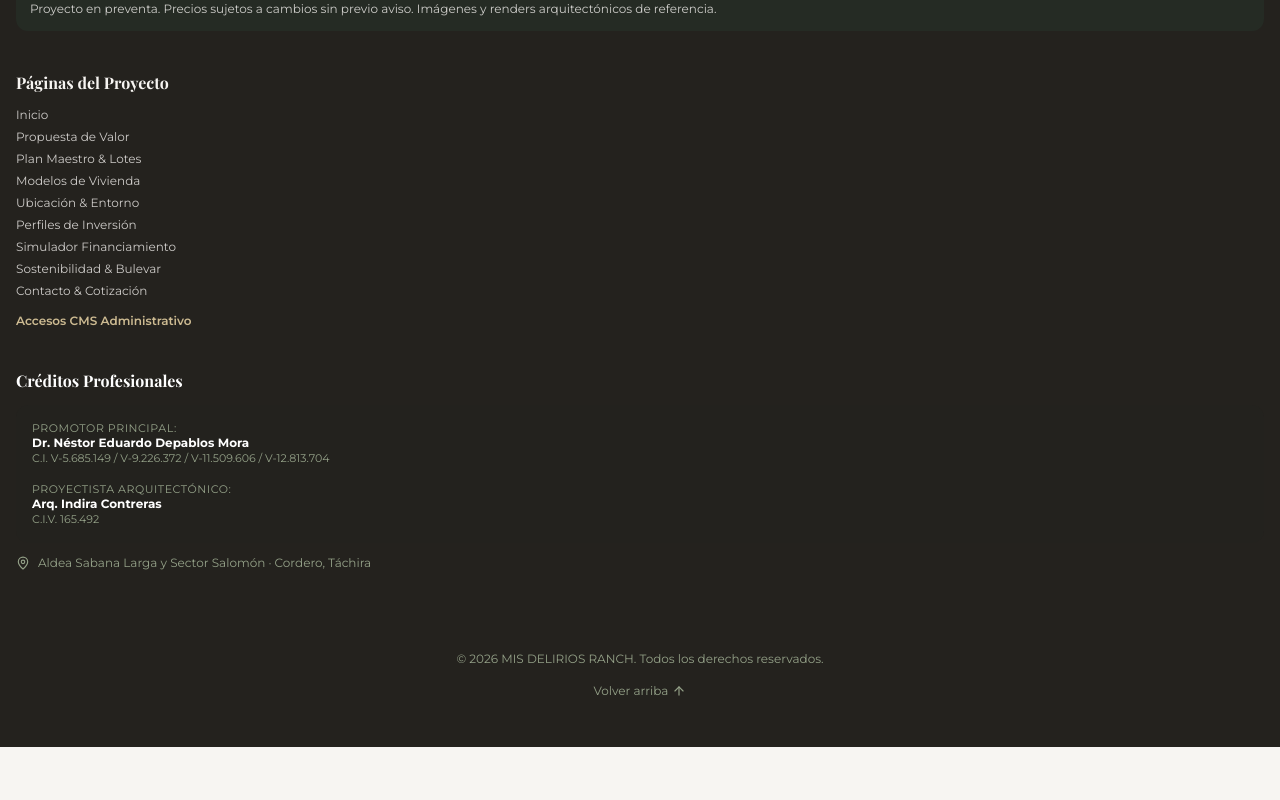
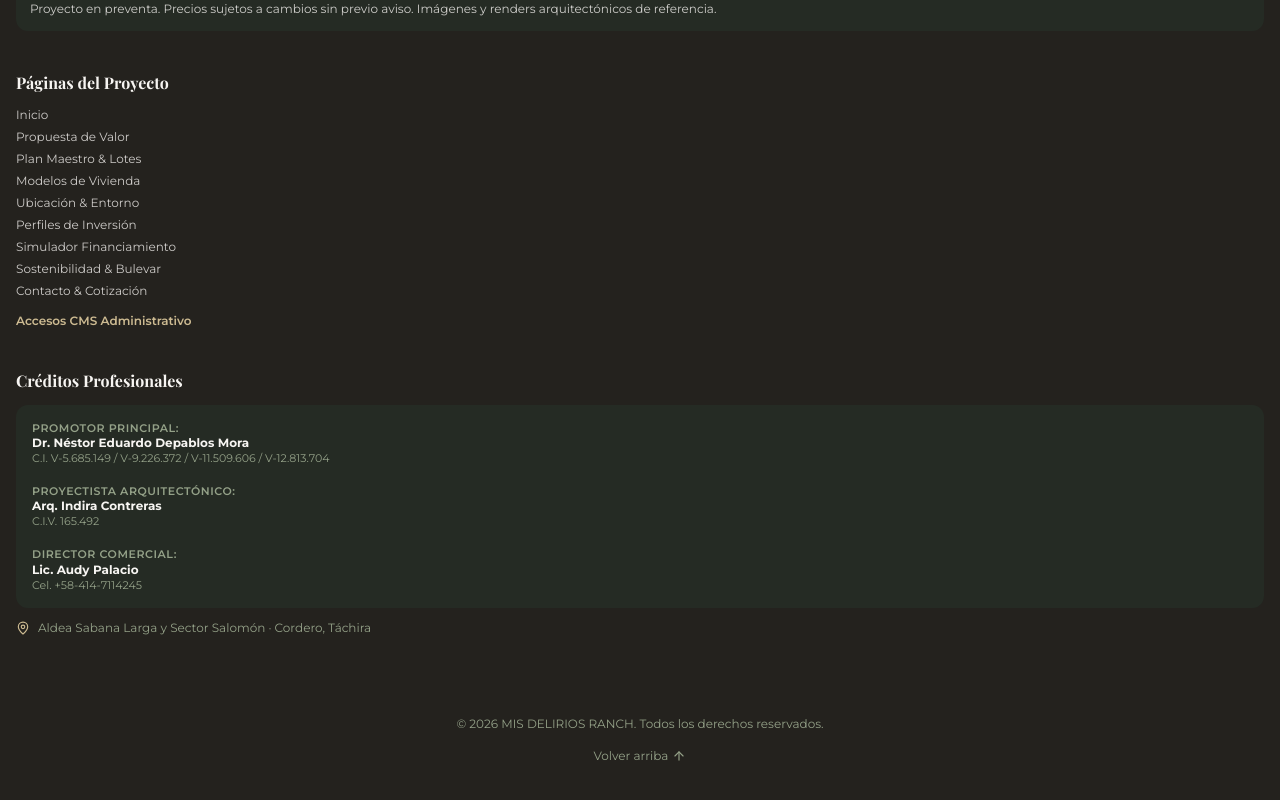
Before and after one commit to carlosmsalvatib/Carlos-M.-Salvati-B., a React (Vite) app: page / in a window 1280 px wide. Shown: the part 8569-9369 px from the top of the page. Before the commit the page ends 9316 px from the top, so only its background shows below. Built offline with nearby package versions, Linux system fonts and the light colour scheme; no server answers; a web font is replaced by a local one.

Commit message:
feat(footer): add Director Comercial Lic Audy Palacio to professional credits

```diff
--- a/src/components/FooterSection.tsx
+++ b/src/components/FooterSection.tsx
@@ -100,22 +100,27 @@
 
           {/* Credits and Authorship Column */}
           <div className="lg:col-span-4 space-y-3">
-            <h4 className="font-serif font-bold text-white text-base">Créditos Profesionales</h4>
-            <div className="space-y-2 text-xs sm:text-sm text-stone-300 bg-stone-900/60 p-4 rounded-xl border border-stone-800">
+            <h4 className="font-serif font-bold text-paramo-hueso text-base">Créditos Profesionales</h4>
+            <div className="space-y-2.5 text-xs sm:text-sm text-paramo-hueso/90 bg-paramo-verde/40 p-4 rounded-xl border border-paramo-salvia/30">
               <div>
-                <span className="text-stone-400 block text-[11px] uppercase tracking-wider">Promotor Principal:</span>
-                <strong className="text-white">{footer.credits.promoter}</strong>
-                <span className="block text-[11px] text-stone-400">{footer.credits.promoterCi}</span>
+                <span className="text-paramo-salvia block text-[11px] uppercase tracking-wider font-semibold">Promotor Principal:</span>
+                <strong className="text-paramo-hueso">{footer.credits.promoter}</strong>
+                <span className="block text-[11px] text-paramo-salvia">{footer.credits.promoterCi}</span>
               </div>
-              <div className="pt-2 border-t border-stone-800">
-                <span className="text-stone-400 block text-[11px] uppercase tracking-wider">Proyectista Arquitectónico:</span>
-                <strong className="text-white">{footer.credits.architect}</strong>
-                <span className="block text-[11px] text-stone-400">{footer.credits.architectCiv}</span>
+              <div className="pt-2 border-t border-paramo-salvia/20">
+                <span className="text-paramo-salvia block text-[11px] uppercase tracking-wider font-semibold">Proyectista Arquitectónico:</span>
+                <strong className="text-paramo-hueso">{footer.credits.architect}</strong>
+                <span className="block text-[11px] text-paramo-salvia">{footer.credits.architectCiv}</span>
+              </div>
+              <div className="pt-2 border-t border-paramo-salvia/20">
+                <span className="text-paramo-salvia block text-[11px] uppercase tracking-wider font-semibold">Director Comercial:</span>
+                <strong className="text-paramo-hueso">{footer.credits.commercialDirector || 'Lic. Audy Palacio'}</strong>
+                <span className="block text-[11px] text-paramo-salvia">Cel. {footer.credits.commercialDirectorPhone || '+58-414-7114245'}</span>
               </div>
             </div>
 
-            <div className="text-xs text-stone-400 flex items-center gap-2">
-              <MapPin className="w-3.5 h-3.5 text-emerald-400 flex-shrink-0" />
+            <div className="text-xs text-paramo-salvia flex items-center gap-2">
+              <MapPin className="w-3.5 h-3.5 text-paramo-bambu flex-shrink-0" />
               <span>Aldea Sabana Larga y Sector Salomón · Cordero, Táchira</span>
             </div>
           </div>
--- a/src/data/initialContent.ts
+++ b/src/data/initialContent.ts
@@ -490,6 +490,8 @@
     credits: {
       promoter: 'Dr. Néstor Eduardo Depablos Mora',
       architect: 'Arq. Indira Contreras',
+      commercialDirector: 'Lic. Audy Palacio',
+      commercialDirectorPhone: '+58-414-7114245',
       promoterCi: 'C.I. V-5.685.149 / V-9.226.372 / V-11.509.606 / V-12.813.704',
       architectCiv: 'C.I.V. 165.492',
     },
--- a/src/types.ts
+++ b/src/types.ts
@@ -333,6 +333,8 @@
     credits: {
       promoter: string;
       architect: string;
+      commercialDirector?: string;
+      commercialDirectorPhone?: string;
       promoterCi: string;
       architectCiv: string;
     };
```
